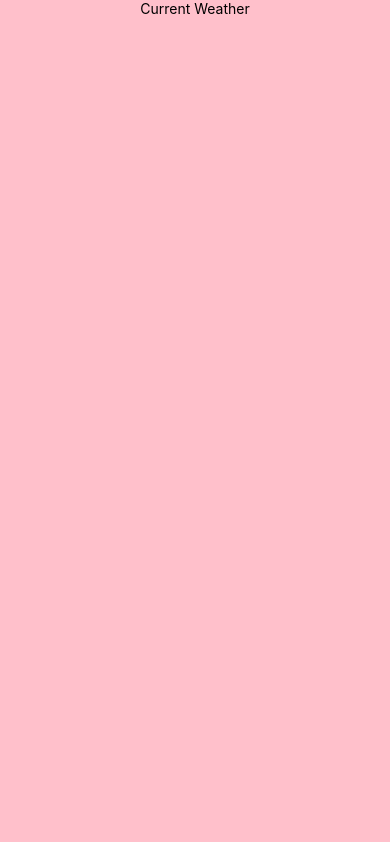
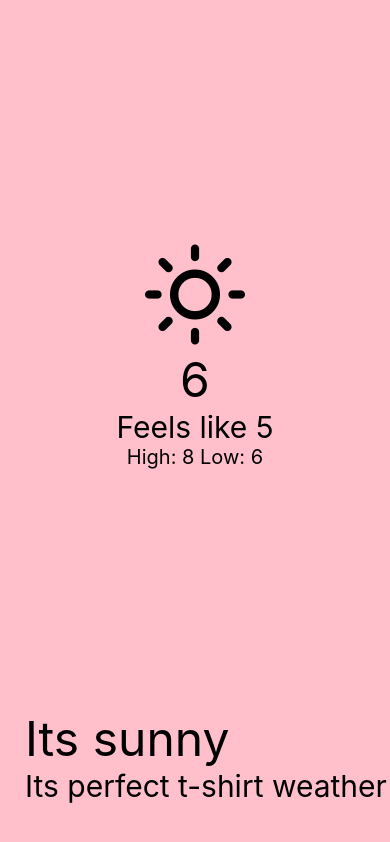
Before and after one commit to Akarsh2810/Weather-App, a React Native app: screen / in a window 390 px wide. Built offline with nearby package versions, Linux system fonts and the light colour scheme.

Commit message:
created current weather static app

```diff
--- a/App.js
+++ b/App.js
@@ -1,28 +1,71 @@
 import React from "react";
-import {View, Text, StyleSheet, SafeAreaView, StatusBar} from "react-native";
+// import {View, Text, StyleSheet, SafeAreaView, StatusBar} from "react-native";
+// import { Feather } from '@expo/vector-icons';
+import CurrentWeather from "./src/components/CurrentWeather";
 
 const App = () => {
   // console.log("Hello App");
   return (
-    <SafeAreaView style={styles.wrapper}>
-      <View style={styles.container}>
-        <Text>Current Weather</Text>
-      </View>
-    </SafeAreaView>
+    // <SafeAreaView style={styles.wrapper}>
+    //   <View style={styles.container}>
+    //     <Feather name="sun" size={100} color="black" />
+    //     {/* <Text>Current Weather</Text> */}
+    //     <Text style={styles.temp}>6</Text>
+    //     <Text style={styles.feels}>Feels like 5</Text>
+    //     <View style={styles.highLowWrapper}>
+    //       <Text style={styles.highLow}>High: 8 </Text>
+    //       <Text style={styles.highLow}>Low: 6</Text>
+    //     </View>
+    //   </View>
+    //   <View style={styles.bodyWrapper}>
+    //     <Text style={styles.description}>Its sunny</Text>
+    //     <Text style={styles.message}>Its perfect t-shirt weather</Text>
+    //   </View>
+    // </SafeAreaView>
+    <CurrentWeather />
   )
 }
 
-const styles = StyleSheet.create({
-  wrapper: {
-    flex: 1,
-    marginTop : StatusBar.currentHeight,
-  },
-  container: {
-    flex: 1,
-    backgroundColor : "pink",
-    alignItems: "center",
-    // justifyContent: "center",
-  }
-})
+// const styles = StyleSheet.create({
+//   wrapper: {
+//     flex: 1,
+//     marginTop : StatusBar.currentHeight,
+//     backgroundColor : "pink",
+//   },
+//   container: {
+//     flex: 1,
+//     alignItems: "center",
+//     justifyContent: "center",
+//   },
+//   temp: {
+//     color: "black",
+//     fontSize: 48
+//   },
+//   feels: {
+//     color: "black",
+//     fontSize: 30
+//   },
+//   highLowWrapper: {
+//     flexDirection: "row",
+//   },
+//   highLow: {
+//     color: "black",
+//     fontSize: 20
+//   },
+//   bodyWrapper: {
+//     justifyContent: "flex-end",
+//     alignItems: "flex-start",
+//     paddingLeft: 25,
+//     marginBottom: 40,
+//   },
+//   description: {
+//     color: "black",
+//     fontSize: 48
+//   },
+//   message: {
+//     color: "black",
+//     fontSize: 30
+//   }
+// })
 
 export default App;
--- /dev/null
+++ b/src/components/CurrentWeather.js
@@ -0,0 +1,69 @@
+import React from "react";
+import {View, Text, StyleSheet, SafeAreaView, StatusBar} from "react-native";
+import { Feather } from '@expo/vector-icons';
+
+const CurrentWeather = () => {
+//   console.log("Hello App");
+  return (
+    <SafeAreaView style={styles.wrapper}>
+      <View style={styles.container}>
+        <Feather name="sun" size={100} color="black" />
+        {/* <Text>Current Weather</Text> */}
+        <Text style={styles.temp}>6</Text>
+        <Text style={styles.feels}>Feels like 5</Text>
+        <View style={styles.highLowWrapper}>
+          <Text style={styles.highLow}>High: 8 </Text>
+          <Text style={styles.highLow}>Low: 6</Text>
+        </View>
+      </View>
+      <View style={styles.bodyWrapper}>
+        <Text style={styles.description}>Its sunny</Text>
+        <Text style={styles.message}>Its perfect t-shirt weather</Text>
+      </View>
+    </SafeAreaView>
+  )
+}
+
+const styles = StyleSheet.create({
+  wrapper: {
+    flex: 1,
+    marginTop : StatusBar.currentHeight,
+    backgroundColor : "pink",
+  },
+  container: {
+    flex: 1,
+    alignItems: "center",
+    justifyContent: "center",
+  },
+  temp: {
+    color: "black",
+    fontSize: 48
+  },
+  feels: {
+    color: "black",
+    fontSize: 30
+  },
+  highLowWrapper: {
+    flexDirection: "row",
+  },
+  highLow: {
+    color: "black",
+    fontSize: 20
+  },
+  bodyWrapper: {
+    justifyContent: "flex-end",
+    alignItems: "flex-start",
+    paddingLeft: 25,
+    marginBottom: 40,
+  },
+  description: {
+    color: "black",
+    fontSize: 48
+  },
+  message: {
+    color: "black",
+    fontSize: 30
+  }
+})
+
+export default CurrentWeather;
```
